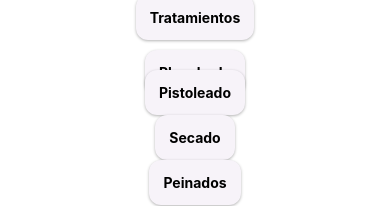
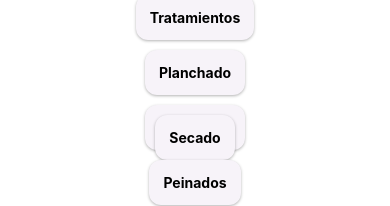
Before and after one commit to orellanaJavier/Salon-app, a React Native app: screen /StylingArea in a window 390 px wide. Shown: the part 452-658 px from the top of the page. Built offline with nearby package versions, Linux system fonts and the light colour scheme.

Commit message:
1 de junio

```diff
--- a/screens/StylingArea.js
+++ b/screens/StylingArea.js
@@ -21,7 +21,7 @@ import { Card } from 'react-native-paper';
       <Card style={{top:-25}}><Text style={{textAlign:'center',fontWeight:'bold',fontSize:14,margin:14}}>Alisados</Text></Card>
       <Card style={{top:15}}><Text style={{textAlign:'center',fontWeight:'bold',fontSize:14,margin:14}}>Tratamientos</Text></Card>
       <Card style={{top:25}}><Text style={{textAlign:'center',fontWeight:'bold',fontSize:14,margin:14}}>Planchado</Text></Card>
-      <Card><Text style={{textAlign:'center',fontWeight:'bold',fontSize:14,margin:14}}>Pistoleado</Text></Card>
+      <Card style={{top:35}}><Text style={{textAlign:'center',fontWeight:'bold',fontSize:14,margin:14}}>Pistoleado</Text></Card>
       <Card><Text style={{textAlign:'center',fontWeight:'bold',fontSize:14,margin:14}}>Secado</Text></Card>
       <Card><Text style={{textAlign:'center',fontWeight:'bold',fontSize:14,margin:14}}>Peinados</Text></Card>
     </ScrollView>
```
